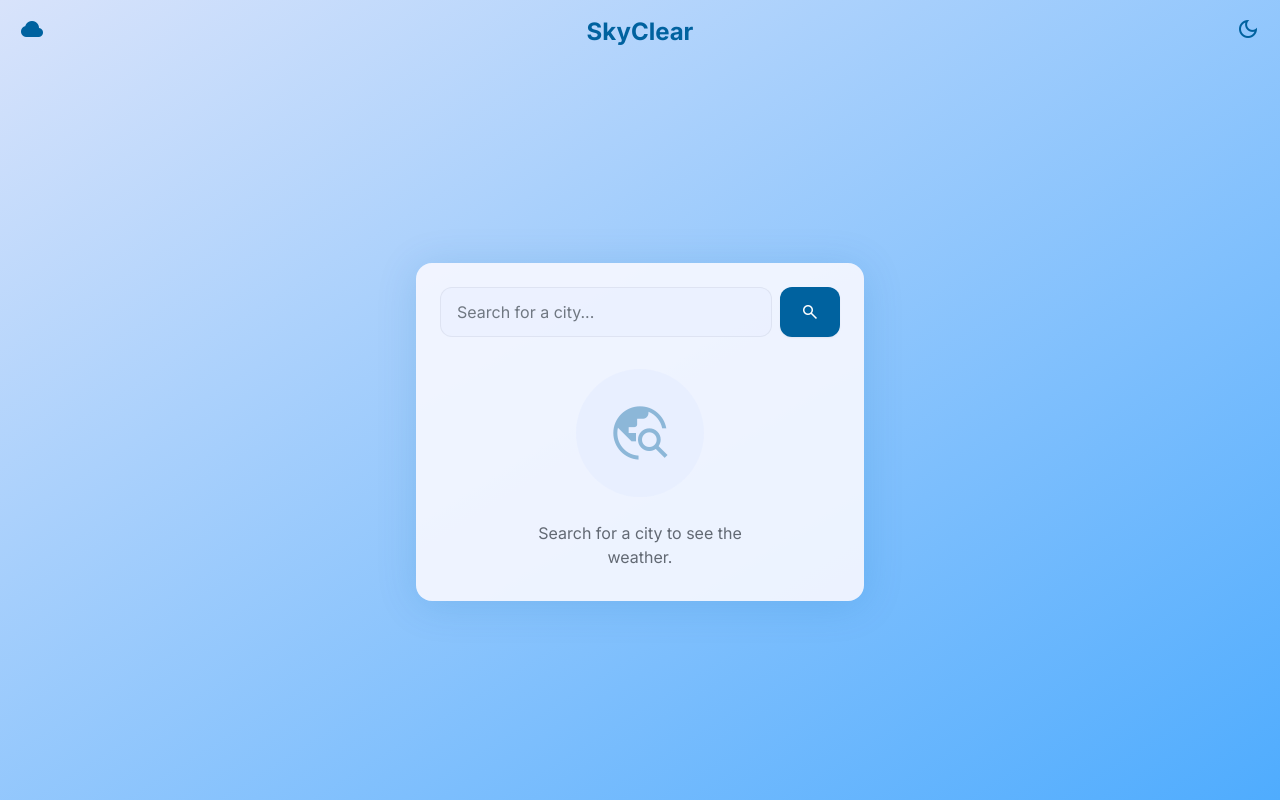
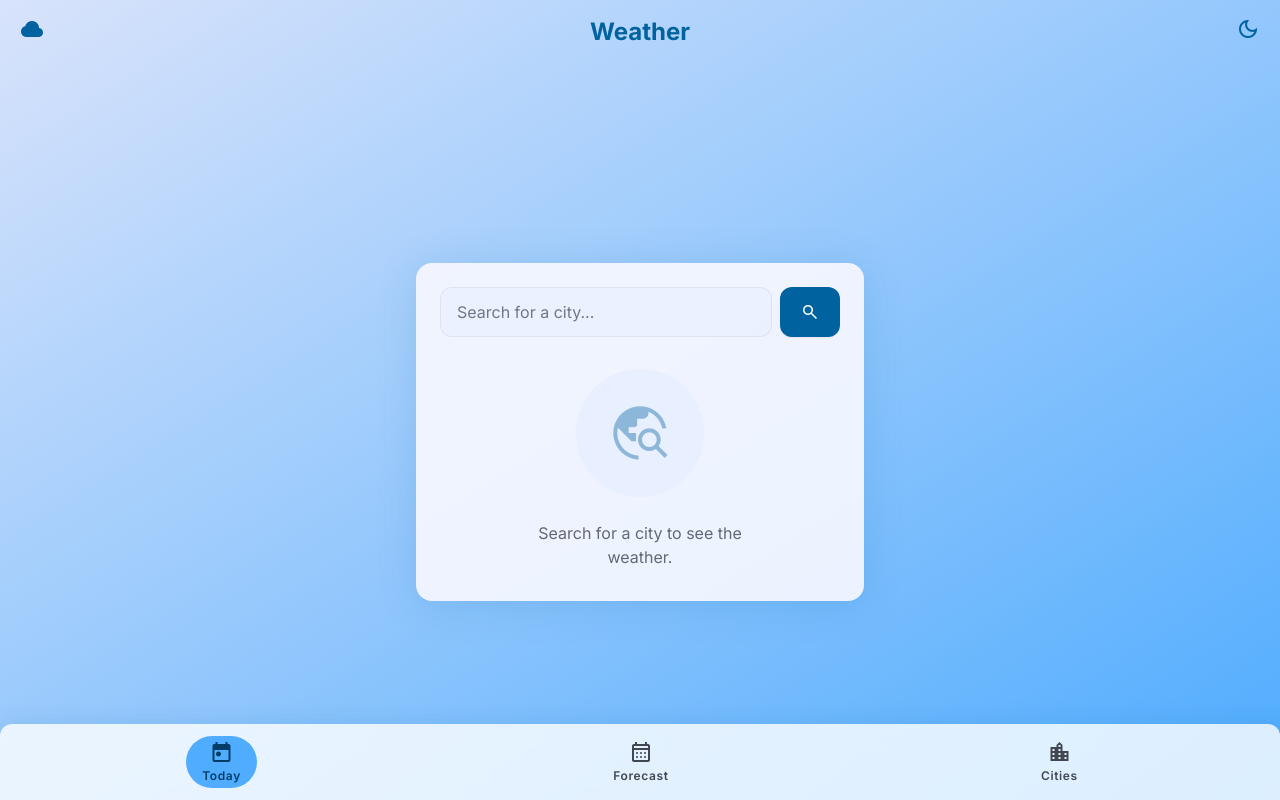
Before and after one commit to tejaalluri67/weather-app, a website: page public/index.html in a window 1280 px wide. Drawn offline with nearby package versions, Linux system fonts and the light colour scheme.

Commit message:
Changed Name

```diff
--- a/public/index.html
+++ b/public/index.html
@@ -3,7 +3,7 @@
 <head>
 <meta charset="utf-8"/>
 <meta content="width=device-width, initial-scale=1.0" name="viewport"/>
-<title>SkyClear Weather</title>
+<title>Weather</title>
 <script src="https://cdn.tailwindcss.com?plugins=forms,container-queries"></script>
 <link href="https://fonts.googleapis.com/css2?family=Material+Symbols+Outlined:wght,FILL@100..700,0..1&display=swap" rel="stylesheet"/>
 <link href="https://fonts.googleapis.com/css2?family=Inter:wght@400;500;600;700&display=swap" rel="stylesheet"/>
@@ -123,7 +123,7 @@
   <button aria-label="Menu" class="text-primary dark:text-primary-fixed-dim hover:opacity-80 transition-opacity active:scale-95 transition-transform">
     <span class="material-symbols-outlined" style="font-variation-settings: 'FILL' 1;">cloud</span>
   </button>
-  <h1 class="font-headline-lg-mobile text-headline-lg-mobile font-bold text-primary dark:text-primary-fixed-dim">SkyClear</h1>
+  <h1 class="font-headline-lg-mobile text-headline-lg-mobile font-bold text-primary dark:text-primary-fixed-dim">Weather</h1>
   <button id="themeToggle" aria-label="Toggle dark mode" class="text-primary dark:text-primary-fixed-dim hover:opacity-80 transition-opacity active:scale-95 transition-transform">
     <span id="themeIcon" class="material-symbols-outlined">dark_mode</span>
   </button>
@@ -248,7 +248,7 @@
 </main>
 
 <!-- BottomNavBar -->
-<nav class="fixed bottom-0 left-0 w-full z-50 flex justify-around items-center px-4 py-3 pb-safe bg-white/80 dark:bg-inverse-surface/90 shadow-[0_-4px_20px_rgba(0,98,159,0.1)] rounded-t-xl backdrop-blur-md md:hidden">
+<nav class="fixed bottom-0 left-0 w-full z-50 flex justify-around items-center px-4 py-3 pb-safe bg-white/80 dark:bg-inverse-surface/90 shadow-[0_-4px_20px_rgba(0,98,159,0.1)] rounded-t-xl backdrop-blur-md">
   <button id="navToday" class="nav-btn flex flex-col items-center justify-center bg-primary-container dark:bg-primary text-on-primary-container dark:text-on-primary rounded-full px-4 py-1 active:scale-90 transition-all duration-200">
     <span class="material-symbols-outlined mb-1" style="font-variation-settings: 'FILL' 1;">today</span>
     <span class="font-label-caps text-label-caps">Today</span>
```
